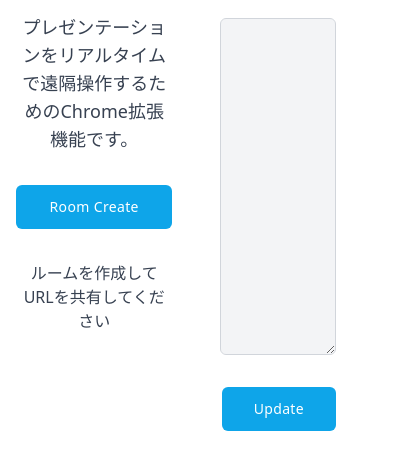
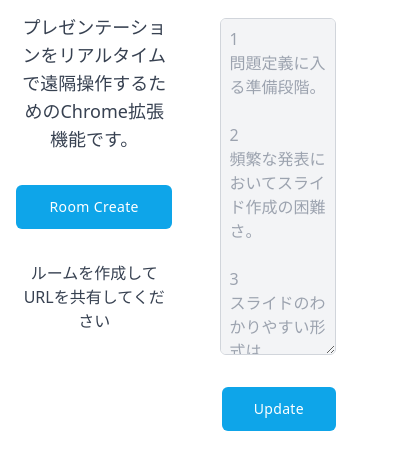
Before and after one commit to yumekiti/slide_sync_extension, a browser extension: page normal_popup.html in a window 400 px wide. Shown: the part 289-758 px from the top of the page. Drawn offline with Linux system fonts and the light colour scheme; no server answers.

Commit message:
add: note  placeholder and app name

```diff
--- a/normal_popup.html
+++ b/normal_popup.html
@@ -117,7 +117,28 @@
           <h2 class="text-2xl font-bold text-center mt-8 text-gray-700">
             こちらにスピーチの要点を書いてください
           </h2>
-          <textarea id="text" class="block w-full h-1/2 p-2 mt-8 text-gray-700 bg-gray-100 bg-clip-padding border border-solid border-gray-300 rounded-md transition ease-in-out m-0 focus:text-gray-700 focus:bg-white focus:border-blue-600 focus:outline-none"></textarea>
+          <textarea id="text" class="block w-full h-1/2 p-2 mt-8 text-gray-700 bg-gray-100 bg-clip-padding border border-solid border-gray-300 rounded-md transition ease-in-out m-0 focus:text-gray-700 focus:bg-white focus:border-blue-600 focus:outline-none"
+            placeholder="1
+問題定義に入る準備段階。
+
+2
+頻繁な発表においてスライド作成の困難さ。
+
+3
+スライドのわかりやすい形式は
+情報共有に適しているが、
+内容のまとめや整理、
+デザインが手間を要する。
+
+4
+Marpはスライド作成手段として一つだが、
+ドキュメントをMarp形式に変換する必要があり、
+管理が乱雑になる懸念がある。
+
+5
+ここにカンペ
+            "
+          ></textarea>
           <div class="flex justify-end items-center w-full">
             <button
               class="px-8 py-3 text-sm font-medium tracking-wide text-white capitalize transition-colors duration-300 transform bg-sky-500 rounded-md hover:bg-blue-600 focus:bg-blue-600 focus:outline-none mt-8"
```
Also changed, not shown: manifest.json.
